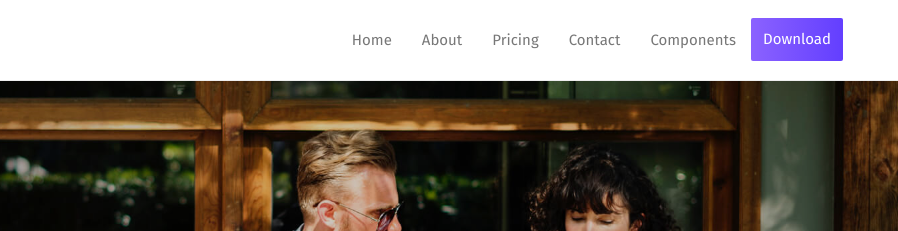
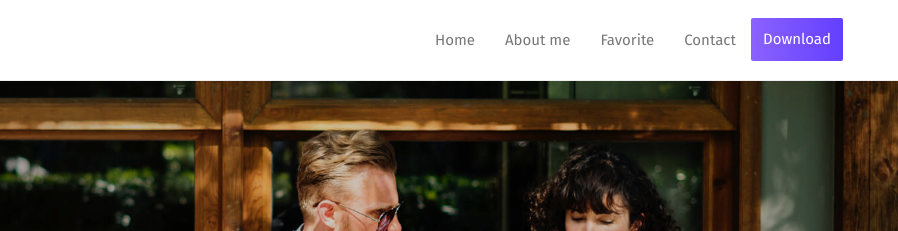
Before and after one commit to RirikoNinomiya/web, a plain HTML site: page pure/index.html in a window 1280 px wide. Shown: the top 231 px of the page, 382-1280 px from the left. Drawn offline with Linux system fonts and the light colour scheme; a web font is replaced by a local one.

Commit message:
Update index.html

```diff
--- a/pure/index.html
+++ b/pure/index.html
@@ -42,10 +42,9 @@
       <div class="collapse navbar-collapse" id="navbar-collapse-uarr">
         <ul class="nav navbar-nav navbar-right">
           <li><a href="./index.html" title="" class="active">Home</a></li>
-          <li><a href="./about.html" title=""> About</a></li>
-          <li><a href="./pricing.html" title=""> Pricing </a></li>
+          <li><a href="./about.html" title=""> About me</a></li>
+          <li><a href="./pricing.html" title=""> Favorite </a></li>
           <li><a href="./contact.html" title="">Contact</a></li>
-          <li><a href="./components.html" title="">Components</a></li>
           <li>
             <p>
               <a href="./download.html" class="btn btn-primary navbar-btn" title="">Download</a>
```
